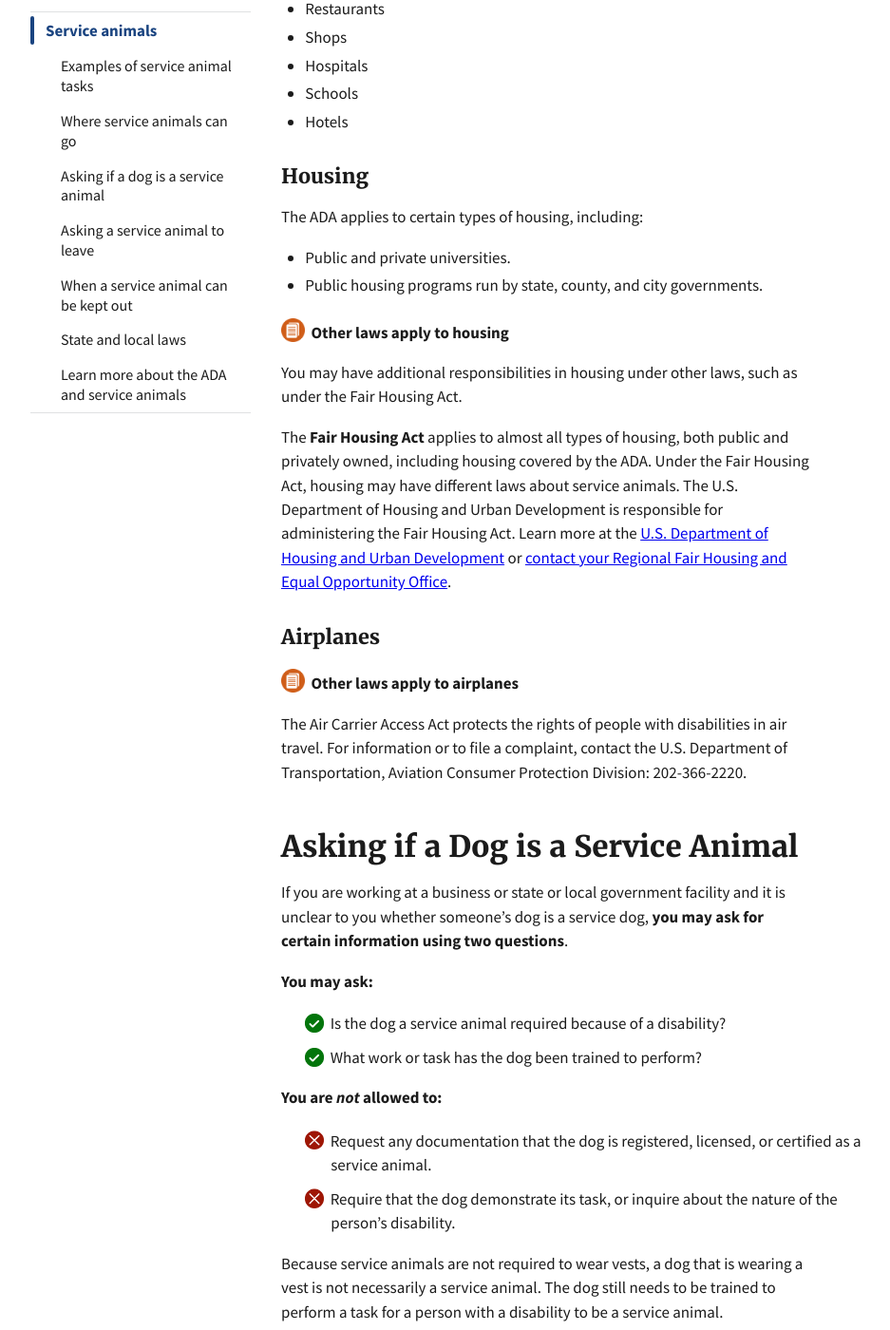
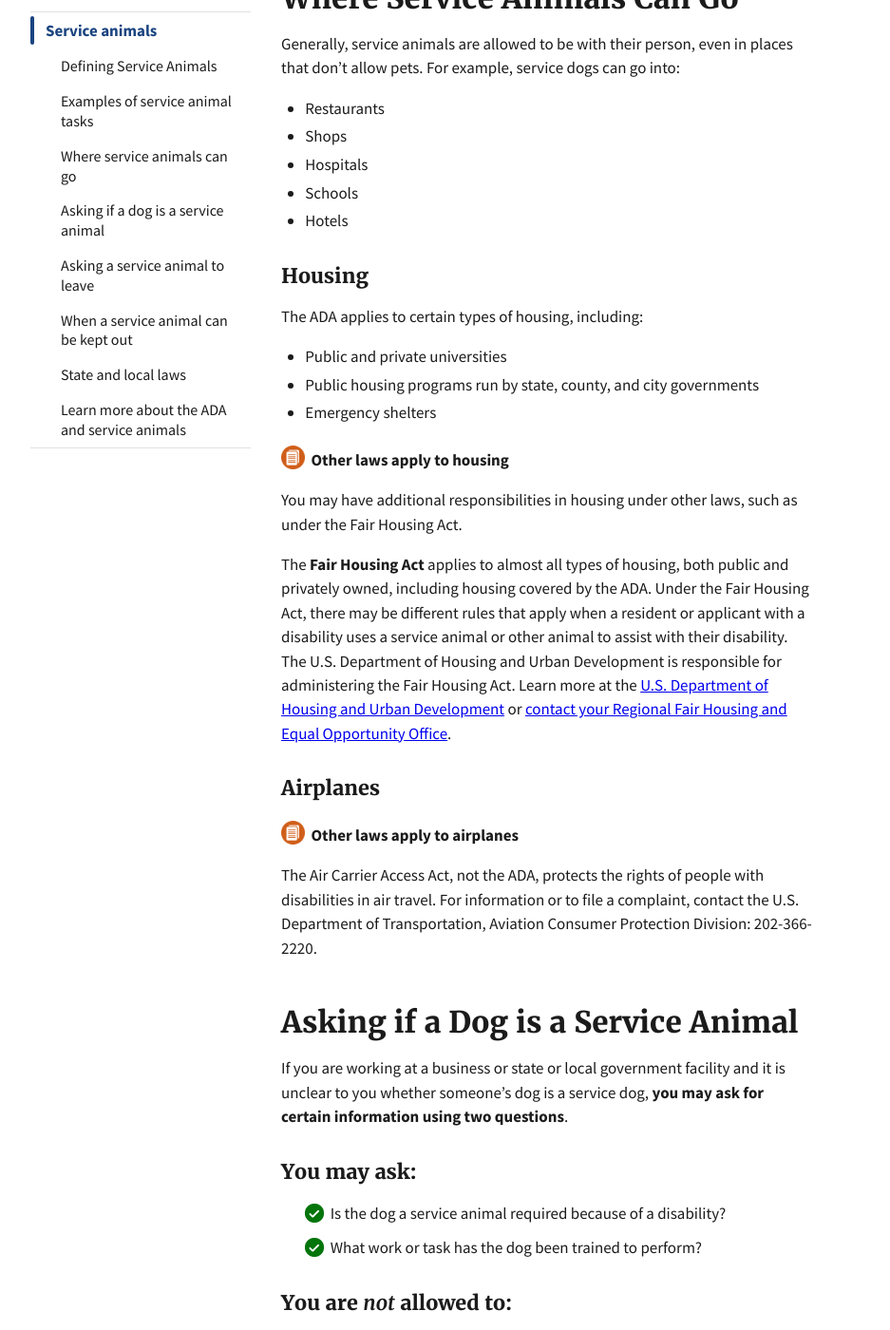
Before and after one commit to 18F/ada-sandbox, a Jekyll site: the page built from pages/service-animals.md, in a window 1280 px wide and 1400 px high, scrolled down 1538 px. Shown: the whole window at 95% size, without its empty margins (128-1065 px from the left). Built offline with Jekyll 4.4.1, drawn with Linux system fonts in a browser that asks for light colours; some of the changed text lies outside the part shown.

Commit message:
QC changes

```diff
--- a/pages/service-animals.md
+++ b/pages/service-animals.md
@@ -7,6 +7,8 @@ layout: post
 sidenav: docs
 sticky_sidenav: true
 subnav:
+  - text: Defining Service Animals
+    href: '#defining-service-animals'
   - text: Examples of service animal tasks
     href: '#examples-of-service-animal-tasks'
   - text: Where service animals can go
@@ -34,7 +36,9 @@ The ADA explains what businesses and state and local governments must do to make
 
 Generally, businesses and non-profits that are open to the public as well as state and local governments must allow service animals to go most places where the public can go. This is true even if they have a "no pets" policy.
 
-**Service animals are:**
+## Defining Service Animals
+
+### Service animals are:
 
 <ul class="icon-list" aria-labeledby="service-animals-are">
   <li>{% include yes.html %} Dogs</li>
@@ -42,7 +46,7 @@ Generally, businesses and non-profits that are open to the public as well as sta
   <li>{% include yes.html %} Trained to perform a task related to a person’s disability</li>
 </ul>
 
-**Service animals are not:**
+### Service animals are not:
 
 <ul class="icon-list" aria-labeledby="service-animals-are-not">
   <li>{% include no.html %} Required to be certified or go through a professional training program</li>
@@ -79,32 +83,33 @@ Generally, service animals are allowed to be with their person, even in places t
 
 The ADA applies to certain types of housing, including:
 
-- Public and private universities.
-- Public housing programs run by state, county, and city governments.
+- Public and private universities
+- Public housing programs run by state, county, and city governments
+- Emergency shelters
 
 {% include document.html %} **Other laws apply to housing**
 
 You may have additional responsibilities in housing under other laws, such as under the Fair Housing Act.
 
-The **Fair Housing Act** applies to almost all types of housing, both public and privately owned, including housing covered by the ADA. Under the Fair Housing Act, housing may have different laws about service animals. The U.S. Department of Housing and Urban Development is responsible for administering the Fair Housing Act. Learn more at the [U.S. Department of Housing and Urban Development](https://www.hud.gov/program_offices/fair_housing_equal_opp/fair_housing_act_overview) or [contact your Regional Fair Housing and Equal Opportunity Office](https://www.hud.gov/program_offices/fair_housing_equal_opp/contact_fheo).
+The **Fair Housing Act** applies to almost all types of housing, both public and privately owned, including housing covered by the ADA. Under the Fair Housing Act, there may be different rules that apply when a resident or applicant with a disability uses a service animal or other animal to assist with their disability. The U.S. Department of Housing and Urban Development is responsible for administering the Fair Housing Act. Learn more at the [U.S. Department of Housing and Urban Development](https://www.hud.gov/program_offices/fair_housing_equal_opp/fair_housing_act_overview) or [contact your Regional Fair Housing and Equal Opportunity Office](https://www.hud.gov/program_offices/fair_housing_equal_opp/contact_fheo).
 
 ### Airplanes
 
 {% include document.html %} **Other laws apply to airplanes**
 
-The Air Carrier Access Act protects the rights of people with disabilities in air travel. For information or to file a complaint, contact the U.S. Department of Transportation, Aviation Consumer Protection Division: 202-366-2220.
+The Air Carrier Access Act, not the ADA, protects the rights of people with disabilities in air travel. For information or to file a complaint, contact the U.S. Department of Transportation, Aviation Consumer Protection Division: 202-366-2220.
 
 ## Asking if a Dog is a Service Animal
 If you are working at a business or state or local government facility and it is unclear to you whether someone’s dog is a service dog, **you may ask for certain information using two questions**.
 
-**You may ask:**
+### You may ask:
 
 <ul class="icon-list" aria-labeledby="you-may-ask">
   <li>{% include yes.html %} Is the dog a service animal required because of a disability?</li>
   <li>{% include yes.html %} What work or task has the dog been trained to perform?</li>
 </ul>
 
-**You are _not_ allowed to:**
+### You are _not_ allowed to:
 <ul class="icon-list" aria-labeledby="you-are-not-allowed-to">
   <li>{% include no.html %} Request any documentation that the dog is registered, licensed, or certified as a service animal.</li>
   <li>{% include no.html %} Require that the dog demonstrate its task, or inquire about the nature of the person’s disability.</li>
@@ -120,7 +125,7 @@ A business or state or local government does not need to allow a service animal
 
 <details>
     <summary>What does <em>fundamentally alter</em> mean?</summary>
-       In most settings, a service animal will not fundamentally alter the situation. But in some settings, a service dog could change the nature of the service or program. For example, a zoo can keep service dogs out of areas where the presence of a dog would cause zoo animals to become aggressive or agitated. Service dogs cannot be restricted from other areas of the zoo.
+       In most settings, a service animal will not fundamentally alter the situation. But in some settings, a service dog could change the nature of the service or program. For example, it may be appropriate to keep a service animal out of an operating room or burn unit where the animal’s presence could compromise a sterile environment. But in general, service animals cannot be restricted from other areas of the hospital where patients or members of the public can go.
 </details>
 
 ## Asking a Service Animal to Leave
@@ -137,13 +142,13 @@ A business or state or local government can ask a service animal to leave if:
 
 ## State and Local Laws
 
-**Local governments can:**
+### Local governments can:
 <ul class="icon-list" aria-labeledby="state-and-local-laws">
   <li>{% include yes.html %} Require service dogs to be licensed and vaccinated, if all dogs are required to be licensed and vaccinated</li>
   <li>{% include yes.html %} Offer <em>voluntary</em> service dog registration programs</li>
 </ul>
 
-**Local governments can't:**
+### Local governments can't:
 <ul class="icon-list" aria-labeledby="state-and-local-laws">
   <li>{% include no.html %} Require certification or registration of service dogs</li>
   <li>{% include no.html %} Ban a service dog based on its breed</li>
```
